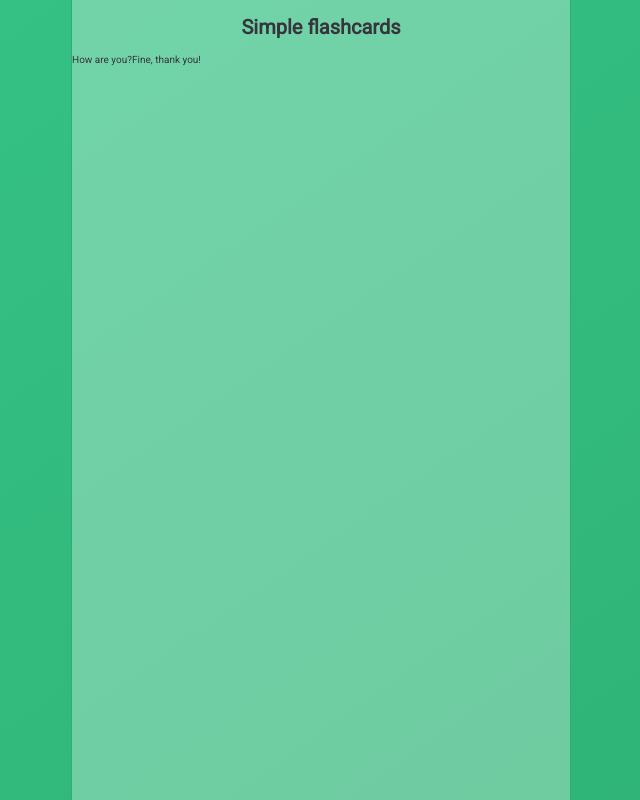
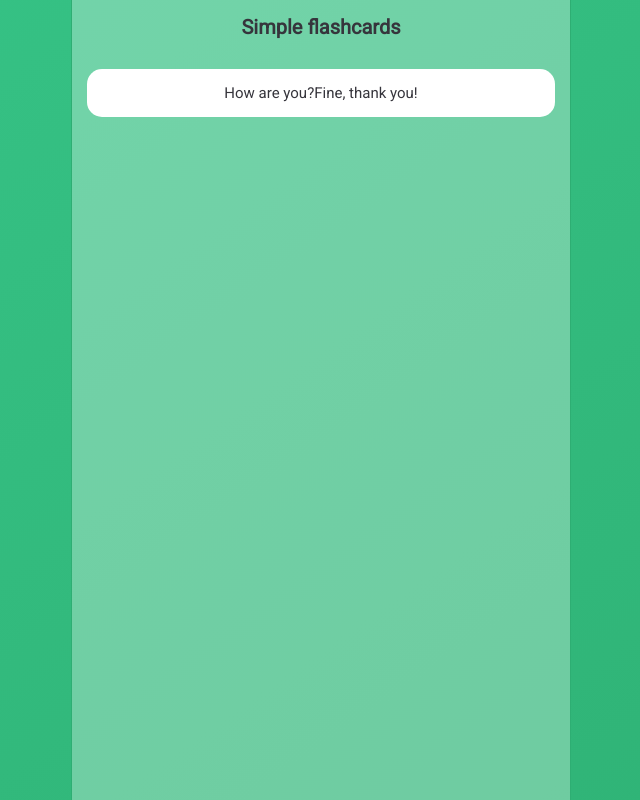
Before and after one commit to Ziomeka/flashcardAngularStudy, an Angular app: page / in a window 1280 px wide. Shown: the whole page, without its empty margins (319-959 px from the left). Built offline with nearby package versions, Linux system fonts and the light colour scheme.

Commit message:
Add basic styles for flashcard

```diff
--- a/src/abstract.scss
+++ b/src/abstract.scss
@@ -22,6 +22,7 @@ $width-sm: 500px;
 }
 
 // Global colours
+$white: #fff;
 $black-coal: #36353c;
 $green-jungle-start: #36c386;
 $green-jungle-end: #2fb275;
--- a/src/app/components/flashcard/flashcard.component.html
+++ b/src/app/components/flashcard/flashcard.component.html
@@ -1,4 +1,4 @@
-<div>
-  <span>{{ card.question }}</span>
-  <span>{{ card.answer }}</span>
+<div class='card'>
+  <span class='card__text'>{{ card.question }}</span>
+  <span class='card__text'>{{ card.answer }}</span>
 </div>
--- a/src/app/components/flashcard/flashcard.component.scss
+++ b/src/app/components/flashcard/flashcard.component.scss
@@ -0,0 +1,14 @@
+@import '../../../abstract.scss';
+.card {
+  background: $white;
+  margin: $standard-space;
+  padding: $standard-space;
+  border-radius: $standard-space;
+  text-align: center;
+  &__text {
+    font-size: 1.5rem;
+    &--hidden {
+      display: none;
+    }
+  }
+}
```
